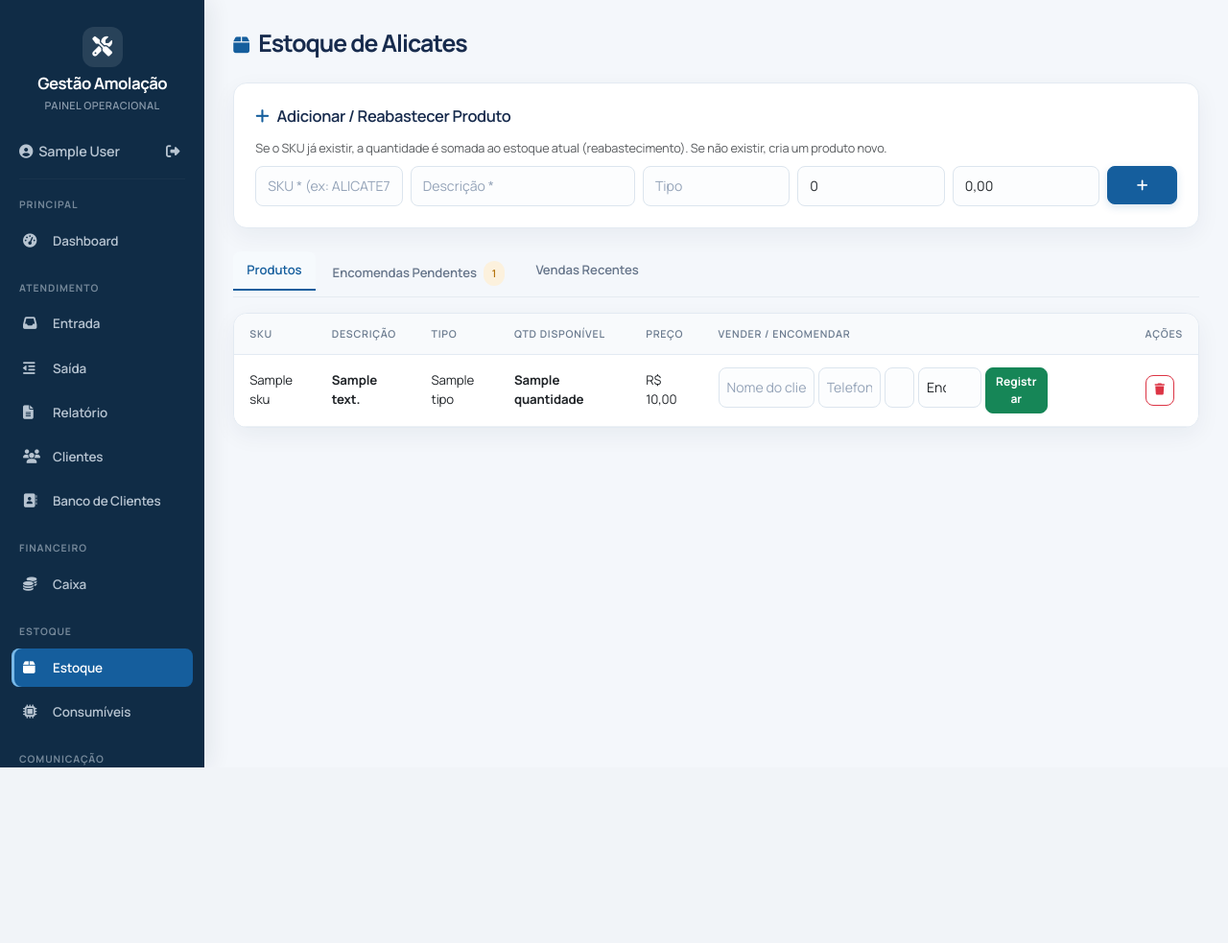
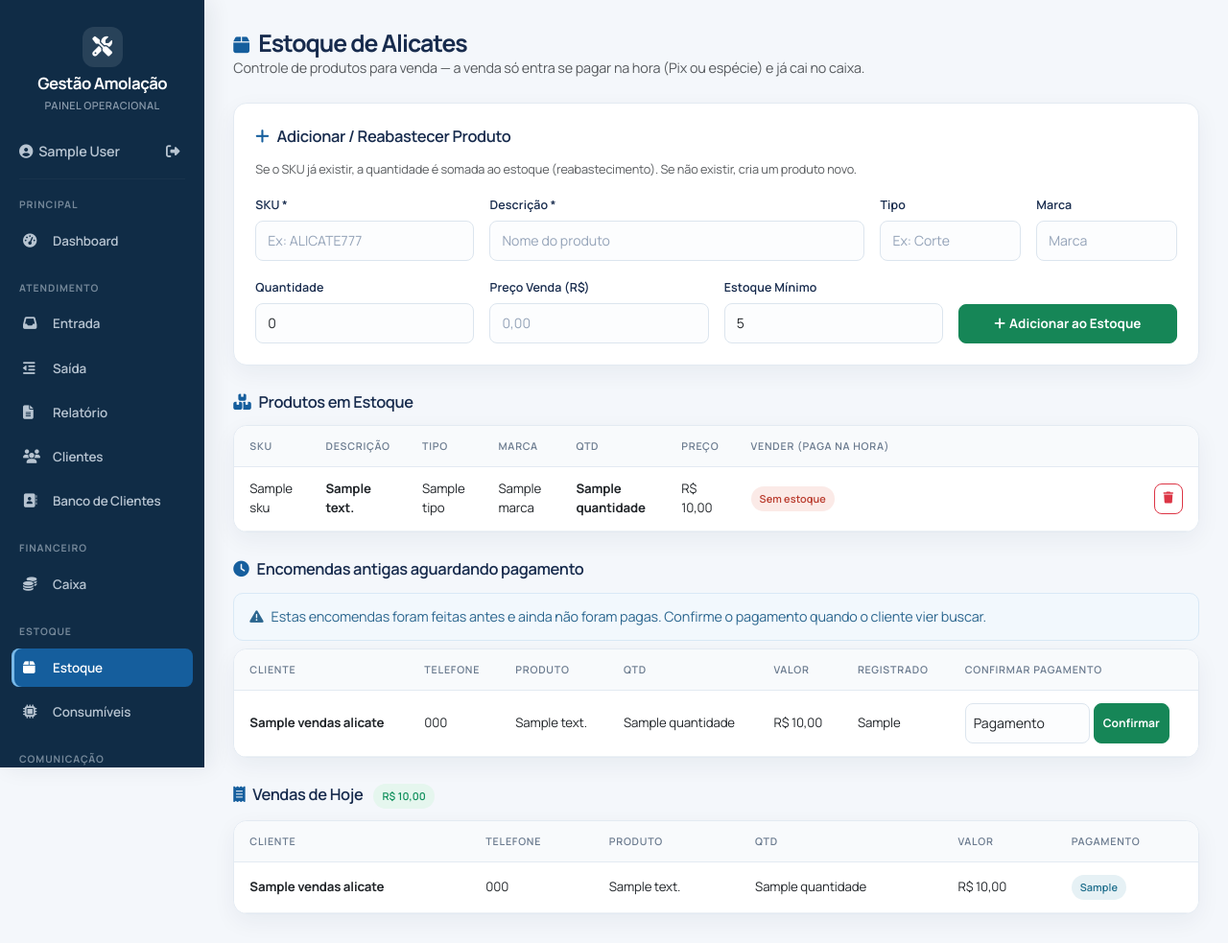
Before and after one commit to polarogamer/gestao-amolacao, a Flask app: page /estoque in a window 1280 px wide. Shown: the whole page at 96% size. Before the commit the page ends 800 px from the top, so only its background shows below. Run offline with Flask 3, Linux system fonts and the light colour scheme; the visitor is signed in with stand-in values (Sample User, id 1); a database or web service that is not in the repository returns one stand-in record (values such as "Sample title"); some libraries are stand-ins or nearby versions.

Commit message:
Reorganiza Estoque: campo Marca, venda só paga na hora e vendas do dia
- Adiciona o campo Marca no cadastro de produto e na tabela (coluna criada
  sozinha em produção, sem precisar rodar SQL na mão).
- Cadastro passa a aceitar Estoque Mínimo pelo formulário.
- A venda agora exige pagamento na hora (Pix ou Espécie) - acabou a
  encomenda paga depois. Toda venda cai no caixa automaticamente.
- Total (preço x quantidade) aparece ao vivo em cada linha de venda.
- Embaixo mostra só as Vendas de Hoje, com o total do dia.
- Encomendas antigas ainda pendentes continuam aparecendo pra confirmar
  o pagamento (compatibilidade), mas só quando existirem.

```diff
--- a/routes/estoque_routes.py
+++ b/routes/estoque_routes.py
@@ -1,7 +1,8 @@
 import psycopg2
 from flask import Blueprint, render_template, request, redirect, url_for, flash
 
-from db import get_db, formatar_moeda, formatar_data_br, parse_valor, parse_inteiro, agora_br
+from db import (get_db, formatar_moeda, formatar_data_br, parse_valor, parse_inteiro,
+                agora_br, garantir_coluna_marca)
 from auth import login_required
 
 bp = Blueprint('estoque', __name__)
@@ -10,19 +11,27 @@ bp = Blueprint('estoque', __name__)
 @bp.route('/estoque')
 @login_required
 def estoque():
+    garantir_coluna_marca()
+    hoje = agora_br().strftime('%Y-%m-%d')
     conn = get_db()
     cur = conn.cursor()
     cur.execute("SELECT * FROM estoque_alicates ORDER BY descricao")
     produtos = cur.fetchall()
+    # Encomendas antigas que ficaram aguardando pagamento (compatibilidade).
     cur.execute("SELECT * FROM vendas_alicates WHERE status = 'reservado' ORDER BY id DESC")
     reservas = cur.fetchall()
-    cur.execute("SELECT * FROM vendas_alicates WHERE status = 'pago' ORDER BY id DESC LIMIT 20")
-    vendas_recentes = cur.fetchall()
+    # Só as vendas de HOJE (pagas), sincronizadas com o caixa.
+    cur.execute(
+        "SELECT * FROM vendas_alicates WHERE status = 'pago' AND data_pagamento = %s ORDER BY id DESC",
+        (hoje,),
+    )
+    vendas_hoje = cur.fetchall()
+    total_hoje = sum(float(v['valor_total'] or 0) for v in vendas_hoje)
     cur.close()
     conn.close()
     return render_template('estoque.html', produtos=produtos, reservas=reservas,
-                           vendas_recentes=vendas_recentes, formatar_moeda=formatar_moeda,
-                           formatar_data=formatar_data_br)
+                           vendas_hoje=vendas_hoje, total_hoje=total_hoje,
+                           formatar_moeda=formatar_moeda, formatar_data=formatar_data_br)
 
 
 @bp.route('/estoque/adicionar', methods=['POST'])
@@ -47,10 +56,11 @@ def estoque_adicionar():
         flash(f'📦 Estoque reabastecido! +{quantidade_nova} unidades de {existente["descricao"]}.', 'success')
     else:
         cur.execute('''
-            INSERT INTO estoque_alicates (sku, descricao, tipo, quantidade, preco_venda)
-            VALUES (%s, %s, %s, %s, %s)
-        ''', (sku, descricao, request.form.get('tipo', ''), quantidade_nova,
-              parse_valor(request.form.get('preco_venda'))))
+            INSERT INTO estoque_alicates (sku, descricao, tipo, marca, quantidade, preco_venda, estoque_minimo)
+            VALUES (%s, %s, %s, %s, %s, %s, %s)
+        ''', (sku, descricao, request.form.get('tipo', ''), request.form.get('marca', ''),
+              quantidade_nova, parse_valor(request.form.get('preco_venda')),
+              parse_inteiro(request.form.get('estoque_minimo'), 5)))
         flash('Produto adicionado!', 'success')
 
     conn.commit()
@@ -103,6 +113,13 @@ def estoque_vender():
         conn.close()
         return redirect(url_for('estoque.estoque'))
 
+    # A venda só acontece se pagar na hora (Pix ou Espécie) - sem pagar depois.
+    if forma_pagamento not in ('Pix', 'Espécie'):
+        flash('Selecione a forma de pagamento (Pix ou Espécie). A venda só é registrada se pagar na hora.', 'error')
+        cur.close()
+        conn.close()
+        return redirect(url_for('estoque.estoque'))
+
     if quantidade < 1:
         flash('Quantidade inválida!', 'error')
         cur.close()
@@ -122,29 +139,19 @@ def estoque_vender():
 
     cur.execute("UPDATE estoque_alicates SET quantidade = quantidade - %s WHERE id = %s", (quantidade, produto_id))
 
-    if forma_pagamento:
-        status = 'pago'
-        data_pagamento = hoje
-    else:
-        status = 'reservado'
-        data_pagamento = None
-
     cur.execute('''
         INSERT INTO vendas_alicates (produto_id, produto_descricao, cliente_nome, telefone, quantidade,
                                       valor_unitario, valor_total, forma_pagamento, status, data_registro, data_pagamento)
-        VALUES (%s, %s, %s, %s, %s, %s, %s, %s, %s, %s, %s) RETURNING id
+        VALUES (%s, %s, %s, %s, %s, %s, %s, %s, 'pago', %s, %s) RETURNING id
     ''', (produto_id, produto['descricao'], cliente_nome, telefone, quantidade,
-          valor_unitario, valor_total, forma_pagamento or None, status, hoje, data_pagamento))
+          valor_unitario, valor_total, forma_pagamento, hoje, hoje))
     venda_id = cur.fetchone()['id']
 
-    if status == 'pago':
-        cur.execute('''
-            INSERT INTO movimentacoes_caixa (data, tipo, descricao, categoria, valor, forma_pagamento, referencia_os_id, hora)
-            VALUES (%s, 'entrada', %s, 'Venda', %s, %s, %s, %s)
-        ''', (hoje, f'Venda {produto["descricao"]} - {cliente_nome}', valor_total, forma_pagamento, venda_id, agora.strftime('%H:%M')))
-        flash(f'✅ Venda registrada! {formatar_moeda(valor_total)} ({forma_pagamento})', 'success')
-    else:
-        flash(f'📌 Encomenda separada no estoque para {cliente_nome}. Confirme o pagamento quando ela vier buscar.', 'success')
+    cur.execute('''
+        INSERT INTO movimentacoes_caixa (data, tipo, descricao, categoria, valor, forma_pagamento, referencia_os_id, hora)
+        VALUES (%s, 'entrada', %s, 'Venda', %s, %s, %s, %s)
+    ''', (hoje, f'Venda {produto["descricao"]} - {cliente_nome}', valor_total, forma_pagamento, venda_id, agora.strftime('%H:%M')))
+    flash(f'✅ Venda registrada! {formatar_moeda(valor_total)} ({forma_pagamento})', 'success')
 
     conn.commit()
     cur.close()
--- a/templates/estoque.html
+++ b/templates/estoque.html
@@ -1,81 +1,73 @@
 {% extends "base.html" %}
 {% block content %}
 <div class="page-header">
+    <div>
         <h1><i class="fas fa-box"></i>Estoque de Alicates</h1>
+        <p class="text-muted mb-0" style="font-size:.9rem">Controle de produtos para venda — a venda só entra se pagar na hora (Pix ou espécie) e já cai no caixa.</p>
+    </div>
 </div>
 
-<div class="card p-3 mb-4">
+<div class="card p-4 mb-4">
     <div class="section-title mt-0"><i class="fas fa-plus icon-primary me-2"></i>Adicionar / Reabastecer Produto</div>
-    <p class="text-muted small mb-2">Se o SKU já existir, a quantidade é somada ao estoque atual (reabastecimento). Se não existir, cria um produto novo.</p>
-    <form method="POST" action="{{ url_for('estoque.estoque_adicionar') }}" class="row g-2">
-        <div class="col-md-2"><input name="sku" class="form-control" placeholder="SKU * (ex: ALICATE777)" required></div>
-        <div class="col-md-3"><input name="descricao" class="form-control" placeholder="Descrição *" required></div>
-        <div class="col-md-2"><input name="tipo" class="form-control" placeholder="Tipo"></div>
-        <div class="col-md-2"><input name="quantidade" class="form-control" placeholder="Qtd a adicionar" value="0"></div>
-        <div class="col-md-2"><input name="preco_venda" class="form-control" placeholder="Preço venda (R$)" value="0,00"></div>
-        <div class="col-md-1"><button class="btn btn-primary w-100"><i class="fas fa-plus"></i></button></div>
+    <p class="text-muted small mb-3">Se o SKU já existir, a quantidade é somada ao estoque (reabastecimento). Se não existir, cria um produto novo.</p>
+    <form method="POST" action="{{ url_for('estoque.estoque_adicionar') }}" class="row g-3">
+        <div class="col-md-3"><label class="form-label">SKU *</label><input name="sku" class="form-control" placeholder="Ex: ALICATE777" required></div>
+        <div class="col-md-5"><label class="form-label">Descrição *</label><input name="descricao" class="form-control" placeholder="Nome do produto" required></div>
+        <div class="col-md-2"><label class="form-label">Tipo</label><input name="tipo" class="form-control" placeholder="Ex: Corte"></div>
+        <div class="col-md-2"><label class="form-label">Marca</label><input name="marca" class="form-control" placeholder="Marca"></div>
+        <div class="col-md-3"><label class="form-label">Quantidade</label><input name="quantidade" type="number" min="0" class="form-control" value="0"></div>
+        <div class="col-md-3"><label class="form-label">Preço Venda (R$)</label><input name="preco_venda" class="form-control" placeholder="0,00"></div>
+        <div class="col-md-3"><label class="form-label">Estoque Mínimo</label><input name="estoque_minimo" type="number" min="0" class="form-control" value="5"></div>
+        <div class="col-md-3 d-flex align-items-end"><button class="btn btn-success w-100"><i class="fas fa-plus me-1"></i>Adicionar ao Estoque</button></div>
     </form>
 </div>
 
-<ul class="nav nav-tabs" id="estoqueTabs" role="tablist">
-    <li class="nav-item" role="presentation">
-        <button class="nav-link active" id="tab-produtos-btn" data-bs-toggle="tab" data-bs-target="#tab-produtos" type="button" role="tab">Produtos</button>
-    </li>
-    <li class="nav-item" role="presentation">
-        <button class="nav-link" id="tab-encomendas-btn" data-bs-toggle="tab" data-bs-target="#tab-encomendas" type="button" role="tab">Encomendas Pendentes {% if reservas %}<span class="badge-soft badge-soft-warning ms-1">{{ reservas|length }}</span>{% endif %}</button>
-    </li>
-    <li class="nav-item" role="presentation">
-        <button class="nav-link" id="tab-vendas-btn" data-bs-toggle="tab" data-bs-target="#tab-vendas" type="button" role="tab">Vendas Recentes</button>
-    </li>
-</ul>
-
-<div class="tab-content" id="estoqueTabsContent">
-    <div class="tab-pane fade show active" id="tab-produtos" role="tabpanel">
-        <div class="card p-0">
+<div class="section-title"><i class="fas fa-boxes-stacked icon-primary me-2"></i>Produtos em Estoque</div>
+<div class="card p-0 mb-4">
     <div class="table-responsive">
-                <table class="table table-hover mb-0">
-                    <thead><tr><th>SKU</th><th>Descrição</th><th>Tipo</th><th>Qtd disponível</th><th>Preço</th><th>Vender / Encomendar</th><th>Ações</th></tr></thead>
+        <table class="table table-hover mb-0 align-middle">
+            <thead><tr><th>SKU</th><th>Descrição</th><th>Tipo</th><th>Marca</th><th>Qtd</th><th>Preço</th><th style="min-width:420px">Vender (paga na hora)</th><th></th></tr></thead>
             <tbody>
                 {% for p in produtos %}
                 <tr {% if p.quantidade <= p.estoque_minimo %}class="table-low-stock"{% endif %}>
                     <td>{{ p.sku }}</td>
                     <td><strong>{{ p.descricao }}</strong></td>
                     <td>{{ p.tipo or '-' }}</td>
-                            <td><strong>{{ p.quantidade }}</strong></td>
+                    <td>{{ p.marca or '-' }}</td>
+                    <td><strong>{{ p.quantidade }}</strong>{% if p.quantidade <= p.estoque_minimo %} <span class="badge-soft badge-soft-warning">baixo</span>{% endif %}</td>
                     <td>{{ formatar_moeda(p.preco_venda) }}</td>
                     <td>
-                                <form method="POST" action="{{ url_for('estoque.estoque_vender') }}" class="row g-1">
+                        {% if p.quantidade > 0 %}
+                        <form method="POST" action="{{ url_for('estoque.estoque_vender') }}" class="row g-1 venda-form" data-preco="{{ p.preco_venda or 0 }}">
                             <input type="hidden" name="produto_id" value="{{ p.id }}">
-                                    <div class="col-md-3"><input name="cliente_nome" class="form-control form-control-sm" placeholder="Nome do cliente" required></div>
-                                    <div class="col-md-2"><input name="telefone" class="form-control form-control-sm" placeholder="Telefone"></div>
-                                    <div class="col-md-1"><input name="quantidade" type="number" class="form-control form-control-sm" value="1" min="1" max="{{ p.quantidade }}"></div>
-                                    <div class="col-md-2">
-                                        <select name="forma_pagamento" class="form-select form-select-sm">
-                                            <option value="">Encomenda (paga depois)</option>
-                                            <option value="Pix">Pix (paga agora)</option>
-                                            <option value="Espécie">Espécie (paga agora)</option>
-                                        </select>
-                                    </div>
-                                    <div class="col-md-2">
-                                        <button class="btn btn-sm btn-success w-100" {% if p.quantidade <= 0 %}disabled{% endif %}>Registrar</button>
+                            <div class="col-4"><input name="cliente_nome" class="form-control form-control-sm" placeholder="Nome *" required></div>
+                            <div class="col-3"><input name="telefone" class="form-control form-control-sm" placeholder="Telefone"></div>
+                            <div class="col-2"><input name="quantidade" type="number" class="form-control form-control-sm qtd-venda" value="1" min="1" max="{{ p.quantidade }}"></div>
+                            <div class="col-3"><select name="forma_pagamento" class="form-select form-select-sm" required><option value="">Pagamento *</option><option value="Pix">Pix</option><option value="Espécie">Espécie</option></select></div>
+                            <div class="col-12 d-flex align-items-center gap-2 mt-1">
+                                <span class="badge-soft badge-soft-info total-venda">{{ formatar_moeda(p.preco_venda) }}</span>
+                                <button class="btn btn-sm btn-success flex-grow-1"><i class="fas fa-cash-register me-1"></i>Registrar venda</button>
                             </div>
                         </form>
+                        {% else %}
+                        <span class="badge-soft badge-soft-danger">Sem estoque</span>
+                        {% endif %}
                     </td>
-                            <td><a href="{{ url_for('estoque.estoque_excluir', id=p.id) }}" class="btn btn-sm btn-outline-danger" onclick="return confirm('Tem certeza?')"><i class="fas fa-trash"></i></a></td>
+                    <td><a href="{{ url_for('estoque.estoque_excluir', id=p.id) }}" class="btn btn-sm btn-outline-danger" onclick="return confirm('Excluir {{ p.descricao }}?')"><i class="fas fa-trash"></i></a></td>
                 </tr>
-                        {% endfor %}
+                {% else %}<tr><td colspan="8" class="text-center">Nenhum produto no estoque ainda. Adicione um acima.</td></tr>{% endfor %}
             </tbody>
         </table>
     </div>
 </div>
-    </div>
 
-    <div class="tab-pane fade" id="tab-encomendas" role="tabpanel">
-        <p class="text-muted small">Encomendas ficam separadas do estoque, aguardando pagamento na retirada.</p>
-        <div class="card p-0">
+{% if reservas %}
+<div class="section-title"><i class="fas fa-clock icon-primary me-2"></i>Encomendas antigas aguardando pagamento</div>
+<div class="info-bar info-bar--warning mb-2"><span><i class="fas fa-triangle-exclamation me-2"></i>Estas encomendas foram feitas antes e ainda não foram pagas. Confirme o pagamento quando o cliente vier buscar.</span></div>
+<div class="card p-0 mb-4">
     <div class="table-responsive">
-                <table class="table table-hover mb-0">
-                    <thead><tr><th>Cliente</th><th>Telefone</th><th>Produto</th><th>Qtd</th><th>Valor</th><th>Registrado em</th><th>Confirmar Pagamento</th></tr></thead>
+        <table class="table table-hover mb-0 align-middle">
+            <thead><tr><th>Cliente</th><th>Telefone</th><th>Produto</th><th>Qtd</th><th>Valor</th><th>Registrado</th><th>Confirmar Pagamento</th></tr></thead>
             <tbody>
                 {% for r in reservas %}
                 <tr>
@@ -87,35 +79,51 @@
                     <td>{{ formatar_data(r.data_registro) }}</td>
                     <td>
                         <form method="POST" action="{{ url_for('estoque.estoque_confirmar_pagamento', id=r.id) }}" class="d-flex gap-1">
-                                    <select name="forma_pagamento" class="form-select form-select-sm" required style="width:130px">
-                                        <option value="">Pagamento</option>
-                                        <option value="Pix">Pix</option>
-                                        <option value="Espécie">Espécie</option>
-                                    </select>
+                            <select name="forma_pagamento" class="form-select form-select-sm" required style="width:130px"><option value="">Pagamento</option><option value="Pix">Pix</option><option value="Espécie">Espécie</option></select>
                             <button class="btn btn-sm btn-success">Confirmar</button>
                         </form>
                     </td>
                 </tr>
-                        {% else %}<tr><td colspan="7" class="text-center">Nenhuma encomenda pendente</td></tr>{% endfor %}
+                {% endfor %}
             </tbody>
         </table>
     </div>
 </div>
+{% endif %}
+
+<div class="section-title">
+    <i class="fas fa-receipt icon-primary me-2"></i>Vendas de Hoje
+    <span class="badge-soft badge-soft-success ms-2">{{ formatar_moeda(total_hoje) }}</span>
 </div>
-
-    <div class="tab-pane fade" id="tab-vendas" role="tabpanel">
 <div class="card p-0">
     <div class="table-responsive">
-                <table class="table table-sm mb-0">
-                    <thead><tr><th>Cliente</th><th>Telefone</th><th>Produto</th><th>Valor</th><th>Pagamento</th><th>Data</th></tr></thead>
+        <table class="table table-sm mb-0 align-middle">
+            <thead><tr><th>Cliente</th><th>Telefone</th><th>Produto</th><th>Qtd</th><th>Valor</th><th>Pagamento</th></tr></thead>
             <tbody>
-                        {% for v in vendas_recentes %}
-                        <tr><td>{{ v.cliente_nome }}</td><td>{{ v.telefone or '-' }}</td><td>{{ v.produto_descricao }}</td><td>{{ formatar_moeda(v.valor_total) }}</td><td>{{ v.forma_pagamento }}</td><td>{{ formatar_data(v.data_pagamento) }}</td></tr>
-                        {% else %}<tr><td colspan="6" class="text-center">Nenhuma venda registrada</td></tr>{% endfor %}
+                {% for v in vendas_hoje %}
+                <tr>
+                    <td><strong>{{ v.cliente_nome }}</strong></td>
+                    <td>{{ v.telefone or '-' }}</td>
+                    <td>{{ v.produto_descricao }}</td>
+                    <td>{{ v.quantidade }}</td>
+                    <td>{{ formatar_moeda(v.valor_total) }}</td>
+                    <td><span class="badge-soft badge-soft-info">{{ v.forma_pagamento }}</span></td>
+                </tr>
+                {% else %}<tr><td colspan="6" class="text-center">Nenhuma venda hoje ainda.</td></tr>{% endfor %}
             </tbody>
         </table>
     </div>
 </div>
-    </div>
-</div>
+
+<script>
+// Mostra o total (preço × quantidade) ao vivo em cada linha de venda.
+function moedaBR(v) { return new Intl.NumberFormat('pt-BR', { style: 'currency', currency: 'BRL' }).format(v || 0); }
+document.querySelectorAll('.venda-form').forEach(function (form) {
+    var preco = parseFloat(form.dataset.preco) || 0;
+    var qtd = form.querySelector('.qtd-venda');
+    var total = form.querySelector('.total-venda');
+    function atualizar() { total.textContent = moedaBR(preco * (parseInt(qtd.value) || 0)); }
+    qtd.addEventListener('input', atualizar);
+});
+</script>
 {% endblock %}
```
Also changed, not shown: db.py (+13 -0 lines). Lines whose indentation alone changed are shown as unchanged.
